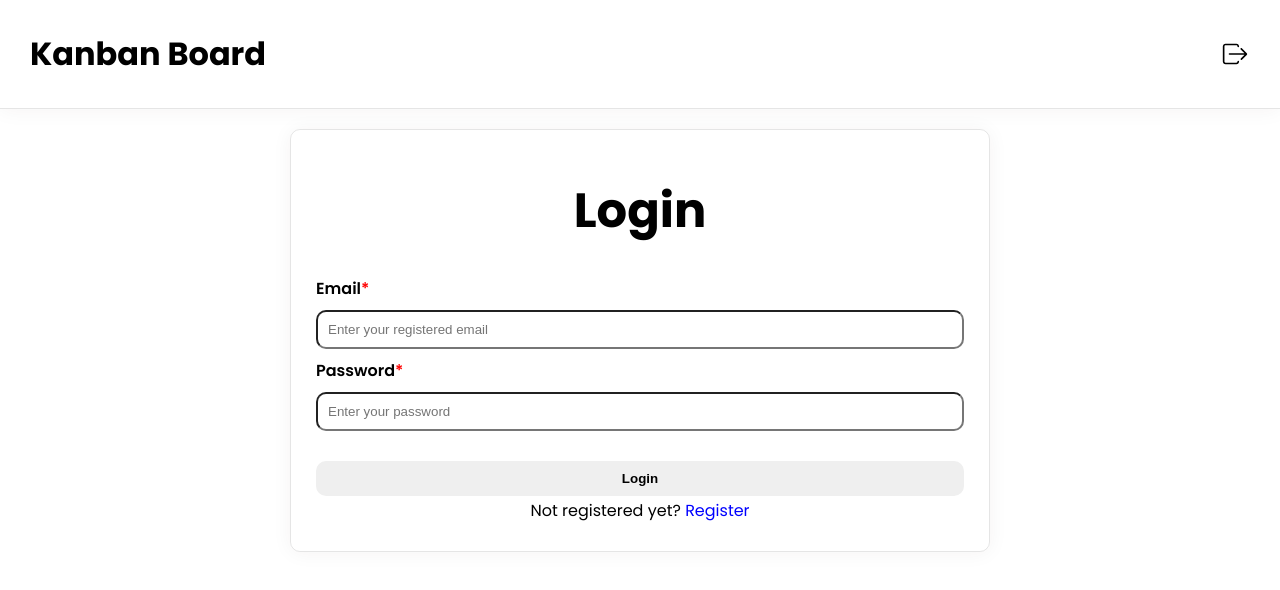
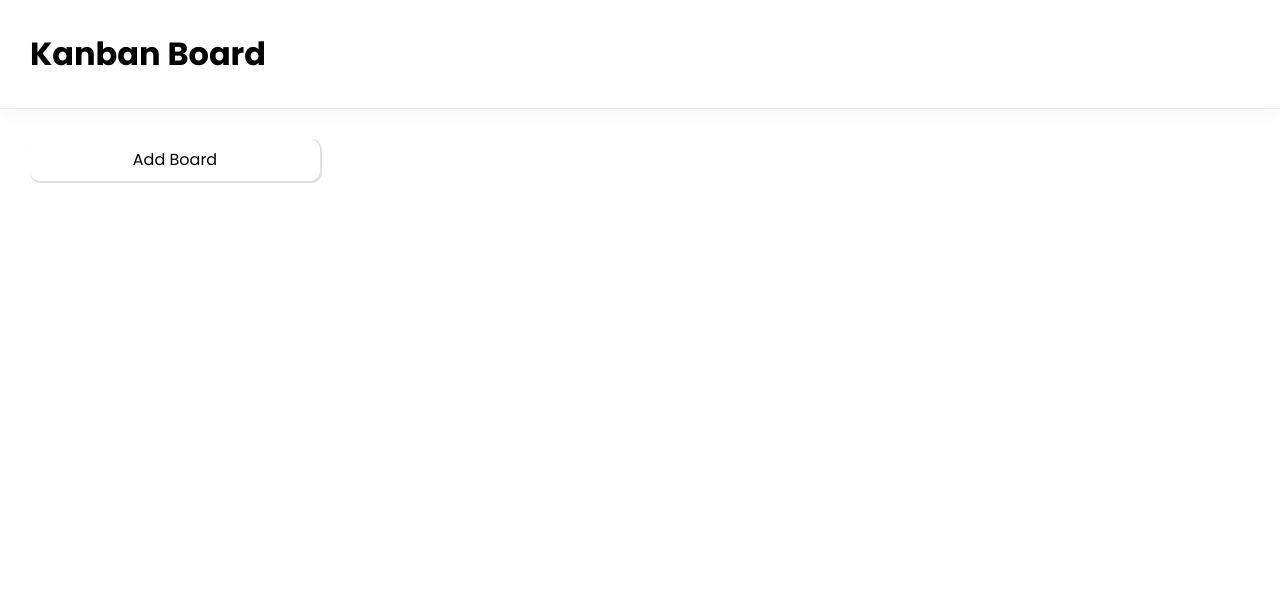
Before and after one commit to sachin973/kanban_board, a React (Create React App) app: page / in a window 1280 px wide. Shown: the top 590 px of the page. Built offline with nearby package versions, Linux system fonts and the light colour scheme.

Commit message:
configuration for git page deployment

```diff
--- a/src/App.js
+++ b/src/App.js
@@ -9,14 +9,15 @@ import "./App.css";
 function App() {
   return (
     <div className="app">
-      <Router>
+      <Kanban />
+      {/* <Router>
         <Toaster />
         <Switch>
           <Route path="/" exact component={Login} />
           <Route path="/register" exact component={Register} />
           <Route path="/kanban" exact component={Kanban} />
         </Switch>
-      </Router>
+      </Router> */}
     </div>
   );
 }
--- a/src/view/pages/kanban.js
+++ b/src/view/pages/kanban.js
@@ -124,11 +124,11 @@ function Kanban() {
     return (
         <>      <div className="app_nav">
             <h1>Kanban Board</h1>
-            <IoIosLogOut className="app_nav_logout" onClick={() => {
+            {/* <IoIosLogOut className="app_nav_logout" onClick={() => {
                 window.localStorage.clear();
                 history.push("/");
                 toast.success("Logout successfully");
-            }} />
+            }} /> */}
         </div>
             <div className="app_boards_container">
                 <div className="app_boards">
```
